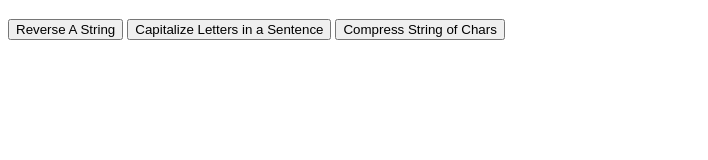
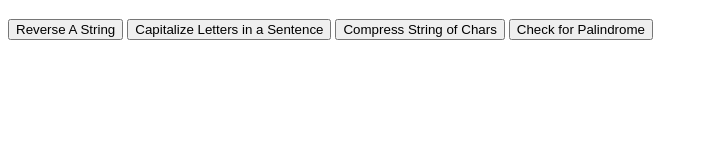
Before and after one commit to jacob-s-werner/JavaScriptProblems_practice, a plain HTML site: page Index.html in a window 1280 px wide. Shown: the whole page, without its empty margins (0-708 px from the left). Drawn offline with Linux system fonts and the light colour scheme.

Commit message:
Created palindromeCheck function to prompt the user to input a word, compares the chars from the front and back simultaneously and changes isPalindrome to false if they don't match, returns message stating if it is a Palindrome or not to Index.html (linked button).

```diff
--- a/Index.html
+++ b/Index.html
@@ -12,6 +12,7 @@
     <button onclick="reverseString()">Reverse A String</button>
     <button onclick="capitalizeLetters()">Capitalize Letters in a Sentence</button>
     <button onclick="compressStringOfChars()">Compress String of Chars</button>
+    <button onclick="palindromeCheck()">Check for Palindrome</button>
 
     <script src="Index.js"></script>
 </body>
--- a/Index.js
+++ b/Index.js
@@ -68,3 +68,26 @@ function compressStringOfChars(){
 
     displayResult(compressedString);
 }
+
+function palindromeCheck(){
+    let userInput = prompt("Enter a word to check if it is a Palindrome");
+    let isPalindrome;
+
+    for (let i = 0, j = userInput.length - 1; i <= j ; i++, j--) {
+        if (userInput[i] == userInput[j]) {
+            isPalindrome = true;
+
+        }else{
+            isPalindrome = false;
+            break;
+        }
+    }
+
+    if (isPalindrome) {
+        displayResult(`${userInput} is a Palindrome!`)
+
+    } else {
+        displayResult(`${userInput} is not a Palindrome...`)
+
+    }
+}
```
